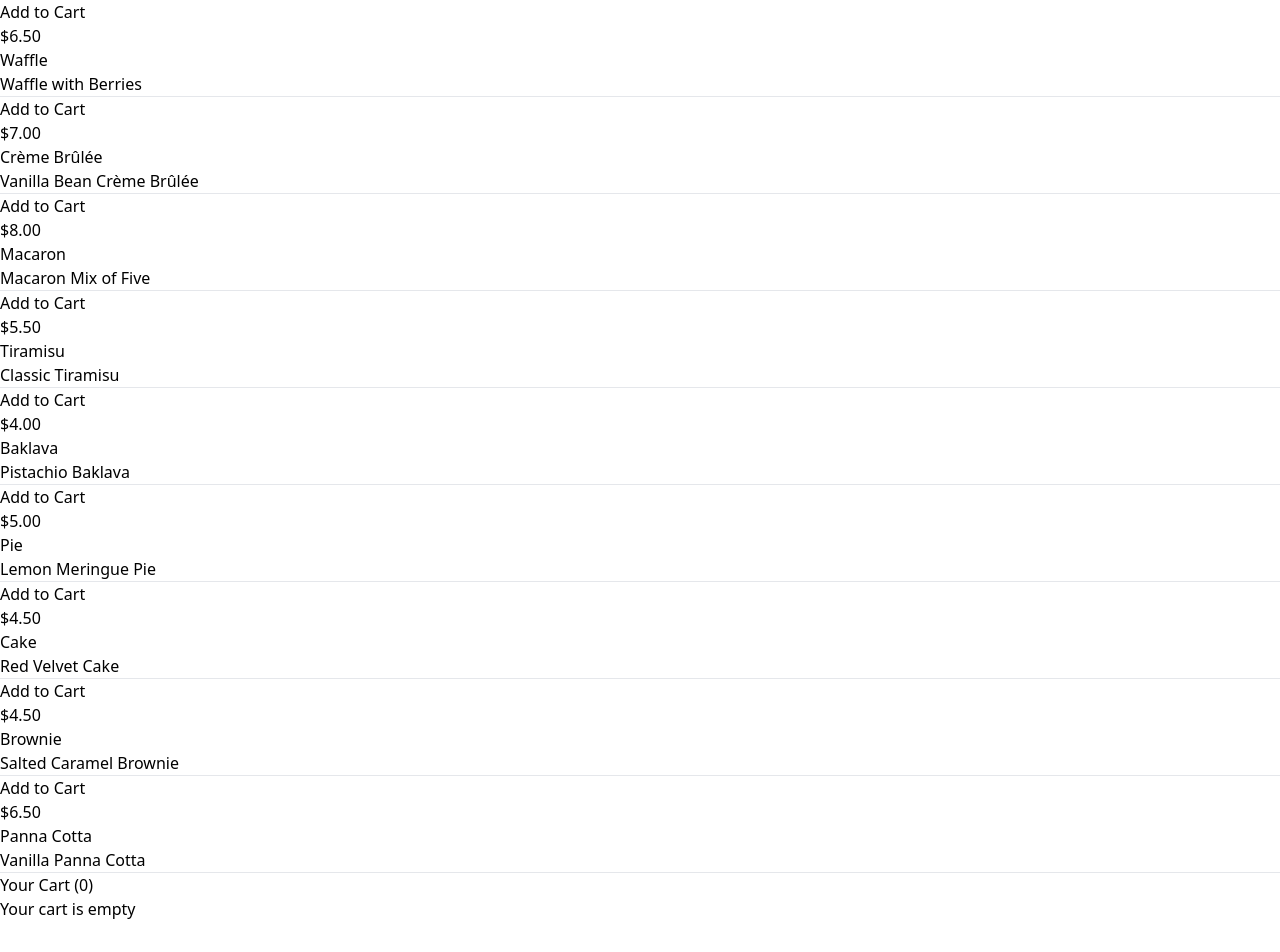
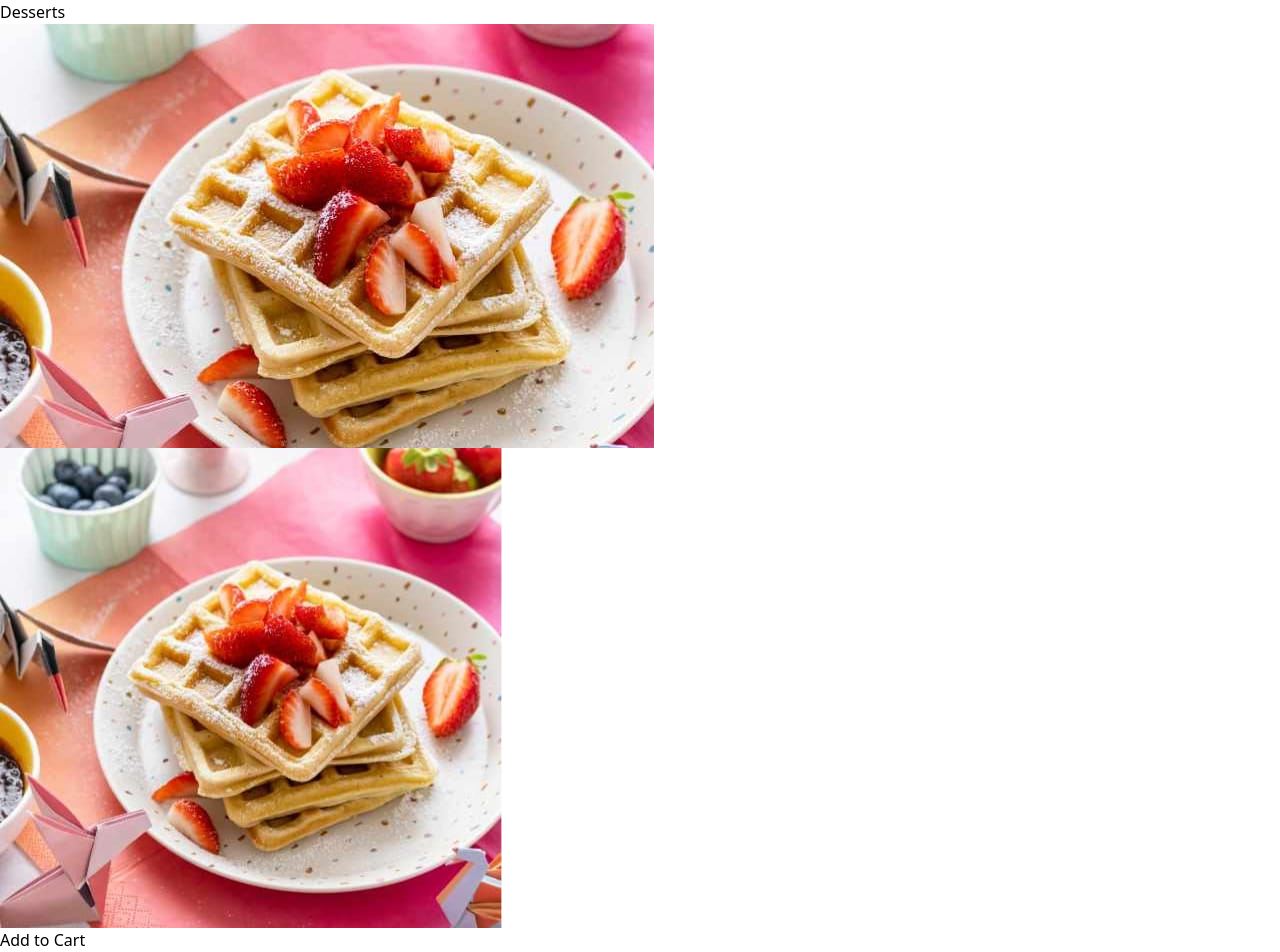
Before and after one commit to daniloomoraes/desafio-mtd, a React (Vite) app: page / in a window 1280 px wide. Shown: the top 952 px of the page. Before the commit the page ends 921 px from the top, so only its background shows below. Built offline with nearby package versions, Linux system fonts and the light colour scheme.

Commit message:
feat: ajustes posicionamento itens e carros

```diff
--- a/src/components/MiniCart.jsx
+++ b/src/components/MiniCart.jsx
@@ -10,16 +10,24 @@ function MiniCart() {
 
   return (
     <>
-      <p>Your Cart ({cookies.myCart ? cookies.myCart.length : 0})</p>
+      <h2>Your Cart ({cookies.myCart ? cookies.myCart.length : 0})</h2>
       <div>
         <ul>
           {cookies.myCart && cookies.myCart.length > 0 ? (
             cookies.myCart.map((item, index) => (
-              <li key={index}>
+              <li key={index} className="relative">
+                <button
+                  className="absolute top-2 right-2"
+                  onClick={() => handleDelete(item.name)}
+                >
+                  Delete
+                </button>
+                <p>{item.name}</p>
                 <p>
-                  {item.quantity}x - {item.name}
+                  {item.quantity}x - {item.price.toFixed(2)} -{" "}
+                  {(item.quantity * item.price).toFixed(2)}
                 </p>
-                <button onClick={() => handleDelete(item.name)}>Delete</button>
+                <hr />
               </li>
             ))
           ) : (
--- a/src/components/ProducShelf.jsx
+++ b/src/components/ProducShelf.jsx
@@ -69,9 +69,9 @@ function ProductShelf({ item }) {
   };
 
   return (
-    <li key={item.name}>
-      {/* <img src={item.image.mobile} alt={item.name} />
-      <img src={item.image.desktop} alt={item.name} /> */}
+    <li key={item.name} className="col-span-1">
+      <img src={item.image.mobile} alt={item.name} className="hidden w-full" />
+      <img src={item.image.desktop} alt={item.name} className="block w-full" />
       <div
         onClick={handleMouseEnter}
         onMouseLeave={handleMouseLeave}
--- a/src/routes/root.jsx
+++ b/src/routes/root.jsx
@@ -7,7 +7,8 @@ export default function Root() {
     <>
       <div className="grid grid-cols-3 gap-[2vw]">
         <div className="col-span-2">
-          <ul>
+          <h1>Desserts</h1>
+          <ul className="grid grid-cols-3 gap-5">
             {products.map((item) => (
               <ProducShelf item={item} />
             ))}
```
